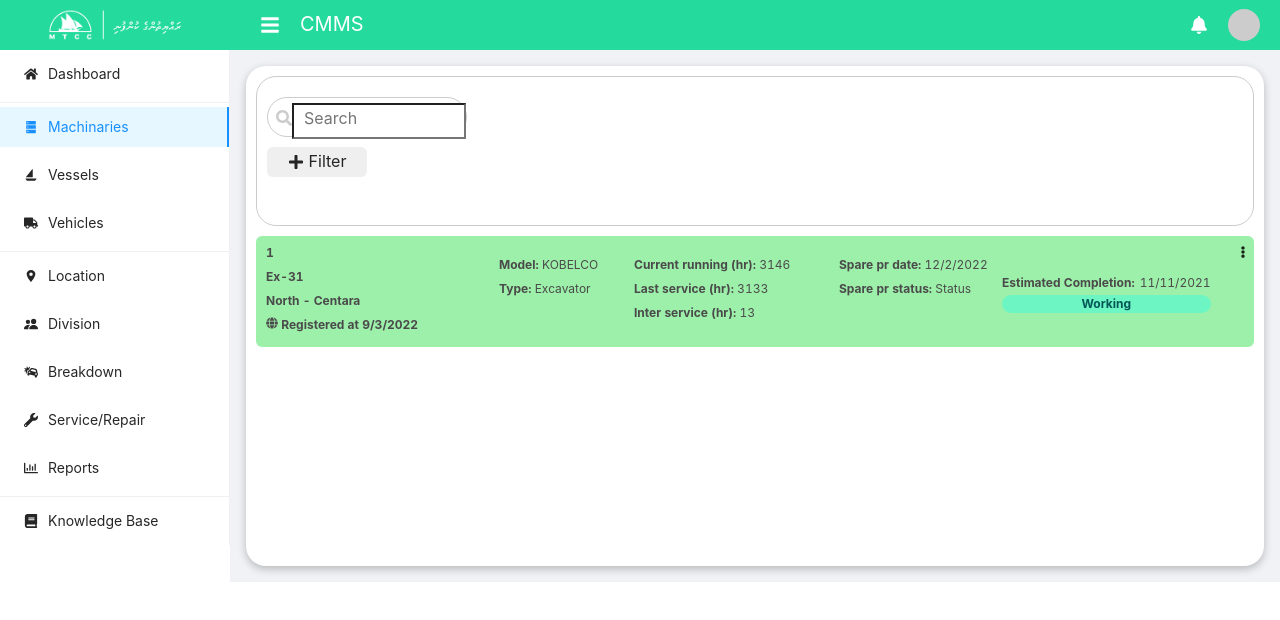
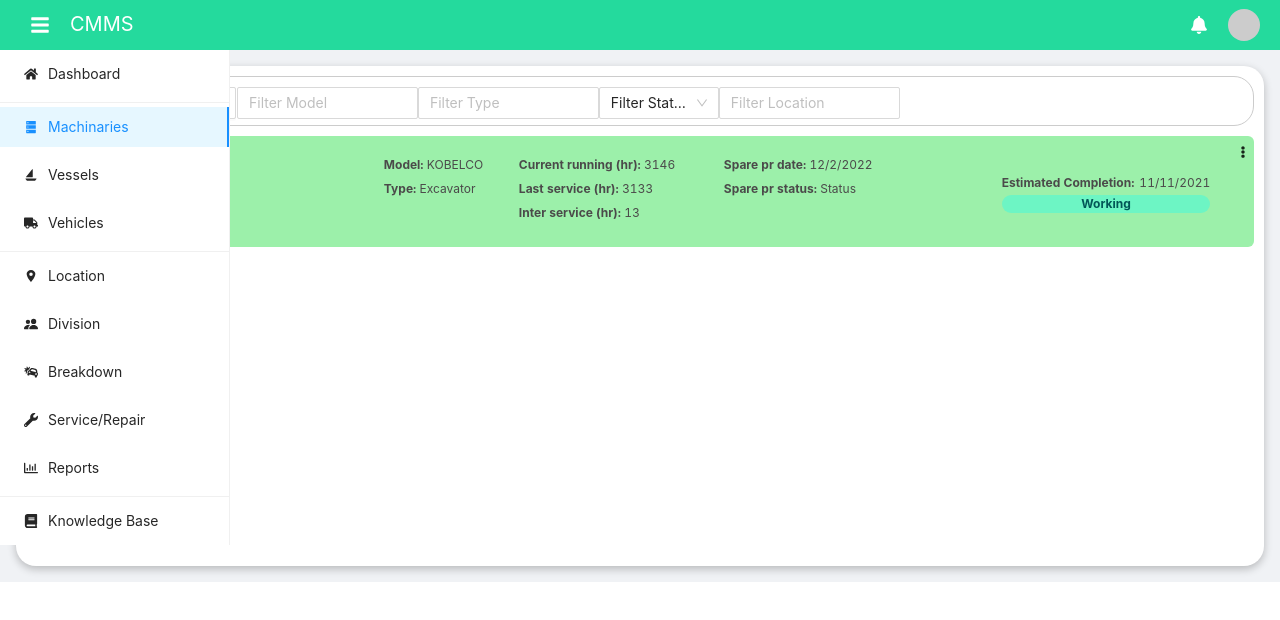
Before and after one commit to Usagi5677/cmms-prototype-frontend, a React (Create React App) app: page /machinaries in a window 1280 px wide. Shown: the top 620 px of the page. Built offline with nearby package versions, Linux system fonts and the light colour scheme.

Commit message:
REFACTOR: Assets

```diff
--- a/src/containers/Machinaries/Machinaries.module.css
+++ b/src/containers/Machinaries/Machinaries.module.css
@@ -9,7 +9,7 @@
 
 .machinaries-container .machinaries-options-wrapper {
   width: 100%;
-  height: 150px;
+  height: 50px;
   border: 1px solid #ccc;
   border-radius: 20px;
   padding: 10px;
--- a/src/containers/Machinaries/Machinaries.tsx
+++ b/src/containers/Machinaries/Machinaries.tsx
@@ -6,26 +6,44 @@ import {
   FaPlus,
 } from "react-icons/fa";
 import classes from "./Machinaries.module.css";
+import { Input, Select } from 'antd';
+import 'antd/dist/antd.css';
+
+//Search
+const { Search } = Input;
+const onSearch = value => console.log(value);
+
+//Filter
+const { Option } = Select;
+function handleChange(value) {
+  console.log(`selected ${value}`);
+}
+const children = [] as any;
+for (let i = 10; i < 36; i++) {
+  children.push(<Option key={i.toString(36) + i}>{i.toString(36) + i}</Option>);
+}
 
 const Machinaries = () => {
   return (
     <div className={classes["machinaries-container"]}>
       <div className={classes["machinaries-options-wrapper"]}>
-        <div className={classes["machinaries-options-wrapper__search-wrapper"]}>
-          <div
-            className={
-              classes["machinaries-options-wrapper__search-wrapper_icon"]
-            }
-          >
-            <FaSearch />
-          </div>
-          <input type="text" name="" id="" placeholder="Search" />
-        </div>
+        {/* Search & Filters */}
+        <Search placeholder="Search" onSearch={onSearch} style={{ width: 200 }} />
 
-        <button className={classes["machinaries-options-wrapper__filter"]}>
-          <FaPlus />
-          <span>Filter</span>
-        </button>
+        <Select mode="tags" style={{ width: '15%' }} placeholder="Filter Model" onChange={handleChange}>
+        {children}
+        </Select>
+        <Select mode="tags" style={{ width: '15%' }} placeholder="Filter Type" onChange={handleChange}>
+        {children}
+        </Select>
+          <Select defaultValue="Filter Status" style={{ width: 120 }} onChange={handleChange}>
+          <Option default value="Working">Working</Option>
+          <Option value="Pending">Pending</Option>
+          <Option value="Breakdown">Breakdown</Option>
+        </Select>
+        <Select mode="tags" style={{ width: '15%' }} placeholder="Filter Location" onChange={handleChange}>
+        {children}
+        </Select>
       </div>
       <div className={classes["machinaries-wrapper"]}>
         <div className={classes["machinaries-wrapper__user-details-container"]}>
--- a/src/containers/Vehicles/Vehicles.module.css
+++ b/src/containers/Vehicles/Vehicles.module.css
@@ -9,7 +9,7 @@
 
 .vehicles-container .vehicles-options-wrapper {
   width: 100%;
-  height: 150px;
+  height: 50px;
   border: 1px solid #ccc;
   border-radius: 20px;
   padding: 10px;
--- a/src/containers/Vehicles/Vehicles.tsx
+++ b/src/containers/Vehicles/Vehicles.tsx
@@ -6,26 +6,43 @@ import {
   FaPlus,
 } from "react-icons/fa";
 import classes from "./Vehicles.module.css";
+import 'antd/dist/antd.css';
+import { Input, Select } from "antd";
 
+//Search
+const { Search } = Input;
+const onSearch = value => console.log(value);
+
+//Filter
+const { Option } = Select;
+function handleChange(value) {
+  console.log(`selected ${value}`);
+}
+const children = [] as any;
+for (let i = 10; i < 36; i++) {
+  children.push(<Option key={i.toString(36) + i}>{i.toString(36) + i}</Option>);
+}
 const Vehicles = () => {
   return (
     <div className={classes["vehicles-container"]}>
       <div className={classes["vehicles-options-wrapper"]}>
-        <div className={classes["vehicles-options-wrapper__search-wrapper"]}>
-          <div
-            className={
-              classes["vehicles-options-wrapper__search-wrapper_icon"]
-            }
-          >
-            <FaSearch />
-          </div>
-          <input type="text" name="" id="" placeholder="Search" />
-        </div>
+        {/* Search & Filters */}
+        <Search placeholder="Search" onSearch={onSearch} style={{ width: 200 }} />
 
-        <button className={classes["vehicles-options-wrapper__filter"]}>
-          <FaPlus />
-          <span>Filter</span>
-        </button>
+        <Select mode="tags" style={{ width: '15%' }} placeholder="Filter Model" onChange={handleChange}>
+        {children}
+        </Select>
+        <Select mode="tags" style={{ width: '15%' }} placeholder="Filter Type" onChange={handleChange}>
+        {children}
+        </Select>
+        <Select defaultValue="Filter Status" style={{ width: 120 }} onChange={handleChange}>
+        <Option default value="Working">Working</Option>
+        <Option value="Pending">Pending</Option>
+        <Option value="Breakdown">Breakdown</Option>
+        </Select>
+        <Select mode="tags" style={{ width: '15%' }} placeholder="Filter Location" onChange={handleChange}>
+        {children}
+        </Select>
       </div>
       <div className={classes["vehicles-wrapper"]}>
         <div className={classes["vehicles-wrapper__user-details-container"]}>
--- a/src/containers/Vessels/Vessels.module.css
+++ b/src/containers/Vessels/Vessels.module.css
@@ -9,7 +9,7 @@
 
 .vessels-container .vessels-options-wrapper {
   width: 100%;
-  height: 150px;
+  height: 50px;
   border: 1px solid #ccc;
   border-radius: 20px;
   padding: 10px;
--- a/src/containers/Vessels/Vessels.tsx
+++ b/src/containers/Vessels/Vessels.tsx
@@ -6,26 +6,43 @@ import {
   FaPlus,
 } from "react-icons/fa";
 import classes from "./Vessels.module.css";
+import { Input, Select } from 'antd';
+import 'antd/dist/antd.css';
 
+//Search
+const { Search } = Input;
+const onSearch = value => console.log(value);
+
+//Filter
+const { Option } = Select;
+function handleChange(value) {
+  console.log(`selected ${value}`);
+}
+const children = [] as any;
+for (let i = 10; i < 36; i++) {
+  children.push(<Option key={i.toString(36) + i}>{i.toString(36) + i}</Option>);
+}
 const Vessels = () => {
   return (
     <div className={classes["vessels-container"]}>
       <div className={classes["vessels-options-wrapper"]}>
-        <div className={classes["vessels-options-wrapper__search-wrapper"]}>
-          <div
-            className={
-              classes["vessels-options-wrapper__search-wrapper_icon"]
-            }
-          >
-            <FaSearch />
-          </div>
-          <input type="text" name="" id="" placeholder="Search" />
-        </div>
+        {/* Search & Filters */}
+        <Search placeholder="Search" onSearch={onSearch} style={{ width: 200 }} />
 
-        <button className={classes["vessels-options-wrapper__filter"]}>
-          <FaPlus />
-          <span>Filter</span>
-        </button>
+        <Select mode="tags" style={{ width: '15%' }} placeholder="Filter Model" onChange={handleChange}>
+        {children}
+        </Select>
+        <Select mode="tags" style={{ width: '15%' }} placeholder="Filter Type" onChange={handleChange}>
+        {children}
+        </Select>
+        <Select defaultValue="Filter Status" style={{ width: 120 }} onChange={handleChange}>
+        <Option default value="Working">Working</Option>
+        <Option value="Pending">Pending</Option>
+        <Option value="Breakdown">Breakdown</Option>
+        </Select>
+        <Select mode="tags" style={{ width: '15%' }} placeholder="Filter Location" onChange={handleChange}>
+        {children}
+        </Select>
       </div>
       <div className={classes["vessels-wrapper"]}>
         <div className={classes["vessels-wrapper__user-details-container"]}>
--- a/src/hoc/Layout/Layout.tsx
+++ b/src/hoc/Layout/Layout.tsx
@@ -1,7 +1,7 @@
 import AntLayout from "antd/lib/layout";
 import { useState } from "react";
-import Navbar from "../../components/Navbar/Navbar";
-import Sidebar from "../../components/Sidebar/Sidebar";
+import Navbar from "../../components/navbar/Navbar";
+import Sidebar from "../../components/sidebar/Sidebar";
 import { LeftOutlined } from "@ant-design/icons";
 
 const Layout = ({ children }: any) => {
```
